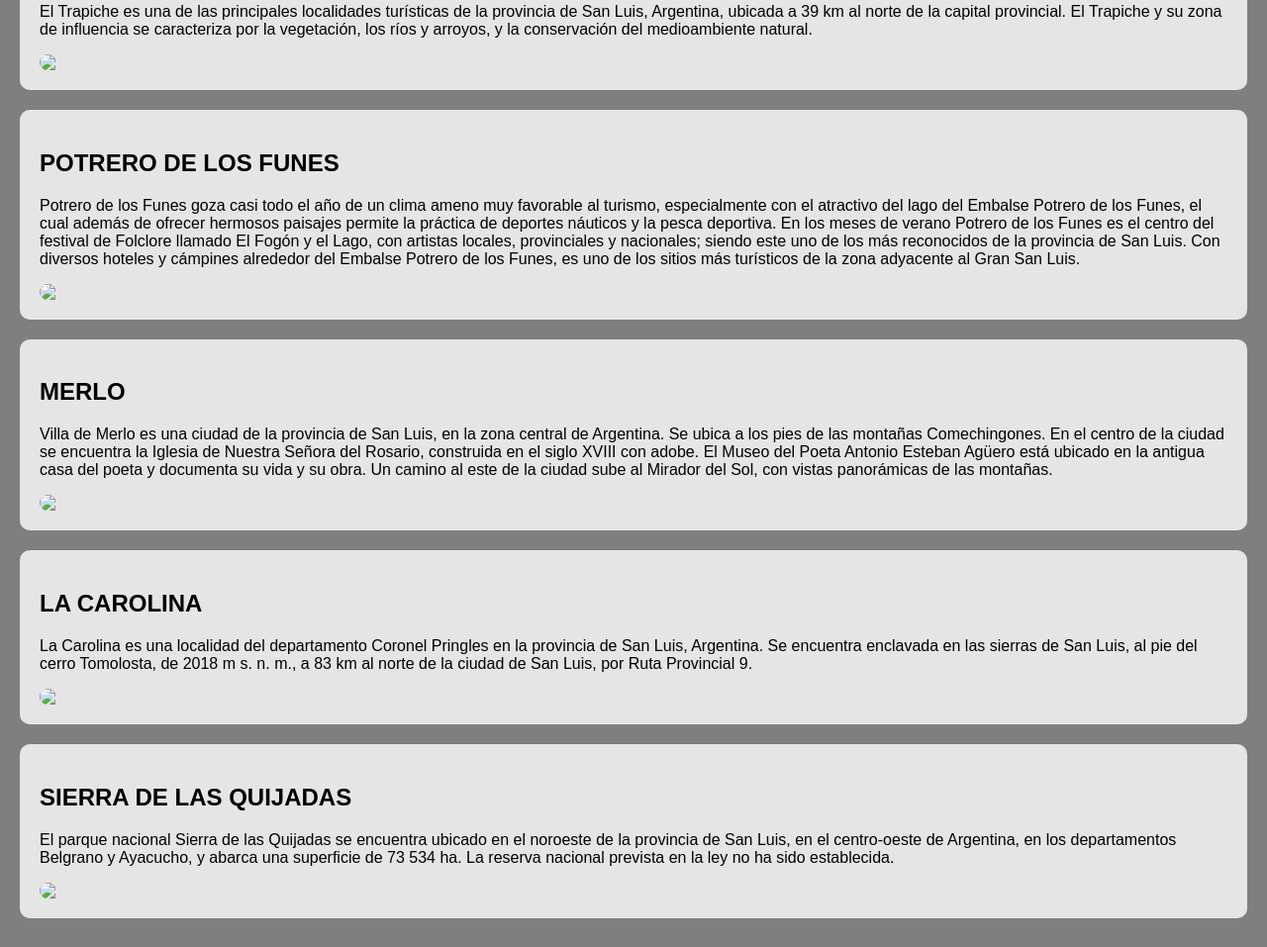
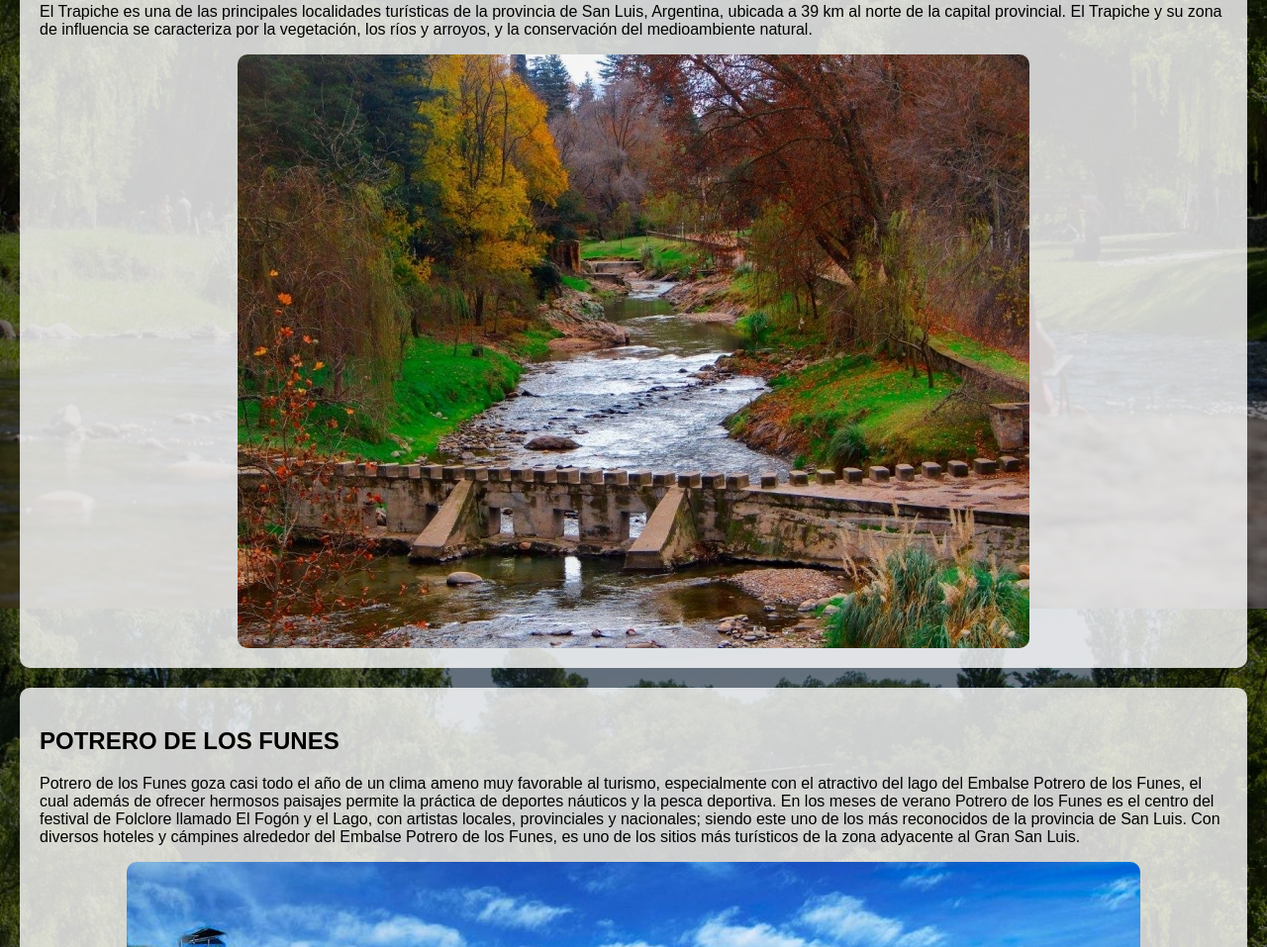
Before and after one commit to Padilla03/tpintegradorweb.ghitub.io, a plain HTML site: page articulo.html in a window 1280 px wide. Shown: the part 243-1200 px from the top of the page at 99% size. Drawn offline with Linux system fonts and the light colour scheme; the site is published under a folder, as on GitHub Pages, so addresses that start at the root find nothing.

Commit message:
segundo intento para que la pagina se vea

```diff
--- a/articulo.html
+++ b/articulo.html
@@ -23,29 +23,29 @@
     <article class="article-section">
         <h2>TRAPICHE</h2>
         <p>El Trapiche es una de las principales localidades turísticas de la provincia de San Luis, Argentina, ubicada a 39 km al norte de la capital provincial. El Trapiche y su zona de influencia se caracteriza por la vegetación, los ríos y arroyos, y la conservación del medioambiente natural.</p>
-        <img src="/imagenesSl/trapiche/trapiche0.jpg">
+        <img src="imagenesSl/trapiche/trapiche0.jpg">
     </article>
     <article class="article-section">
         <h2>POTRERO DE LOS FUNES</h2>
         <p>Potrero de los Funes goza casi todo el año de un clima ameno muy favorable al turismo, especialmente con el atractivo del lago del Embalse Potrero de los Funes, el cual además de ofrecer hermosos paisajes permite la práctica de deportes náuticos y la pesca deportiva. En los meses de verano Potrero de los Funes es el centro del festival de Folclore llamado El Fogón y el Lago, con artistas locales, provinciales y nacionales; siendo este uno de los más reconocidos de la provincia de San Luis.
 
         Con diversos hoteles y cámpines alrededor del Embalse Potrero de los Funes, es uno de los sitios más turísticos de la zona adyacente al Gran San Luis.</p>
-        <img src="/imagenesSl/Potrero de los funes/potrero3.jpg">
+        <img src="imagenesSl/Potrero de los funes/potrero3.jpg">
     </article>
     <article class="article-section">
         <h2>MERLO</h2>
         <p>Villa de Merlo es una ciudad de la provincia de San Luis, en la zona central de Argentina. Se ubica a los pies de las montañas Comechingones. En el centro de la ciudad se encuentra la Iglesia de Nuestra Señora del Rosario, construida en el siglo XVIII con adobe. El Museo del Poeta Antonio Esteban Agüero está ubicado en la antigua casa del poeta y documenta su vida y su obra. Un camino al este de la ciudad sube al Mirador del Sol, con vistas panorámicas de las montañas. </p>
-        <img src="/imagenesSl/Merlo/merlo2.jpg">
+        <img src="imagenesSl/Merlo/merlo2.jpg">
     </article>
     <article class="article-section">
         <h2>LA CAROLINA</h2>
         <p>La Carolina es una localidad del departamento Coronel Pringles en la provincia de San Luis, Argentina. Se encuentra enclavada en las sierras de San Luis, al pie del cerro Tomolosta, de 2018 m s. n. m., a 83 km al norte de la ciudad de San Luis, por Ruta Provincial 9.</p>
-        <img src="/imagenesSl/Carolina/carolina2.jpg">
+        <img src="imagenesSl/Carolina/carolina2.jpg">
     </article>
     <article class="article-section">
         <h2>SIERRA DE LAS QUIJADAS</h2>
         <p>El parque nacional Sierra de las Quijadas se encuentra ubicado en el noroeste de la provincia de San Luis, en el centro-oeste de Argentina, en los departamentos Belgrano y Ayacucho, y abarca una superficie de 73 534 ha. La reserva nacional prevista en la ley no ha sido establecida.</p>
-        <img src="/imagenesSl/Sierras de las quijadas/quijadas4.jpg">
+        <img src="imagenesSl/Sierras de las quijadas/quijadas4.jpg">
     </article>
     </main>
     <div class="final">
--- a/style.css
+++ b/style.css
@@ -2,7 +2,7 @@ body{
     font-family: "Arial", sans-serif;
     padding: 0;
     margin: 0;
-    background-image: url(/imagenesSl/trapiche/trapiche2.jpg);
+    background-image: url(imagenesSl/trapiche/trapiche2.jpg);
     background-size: cover;
     background-attachment: fixed;
     background-position: center;
```
Also changed, not shown: index.html (+4 -3 lines).
